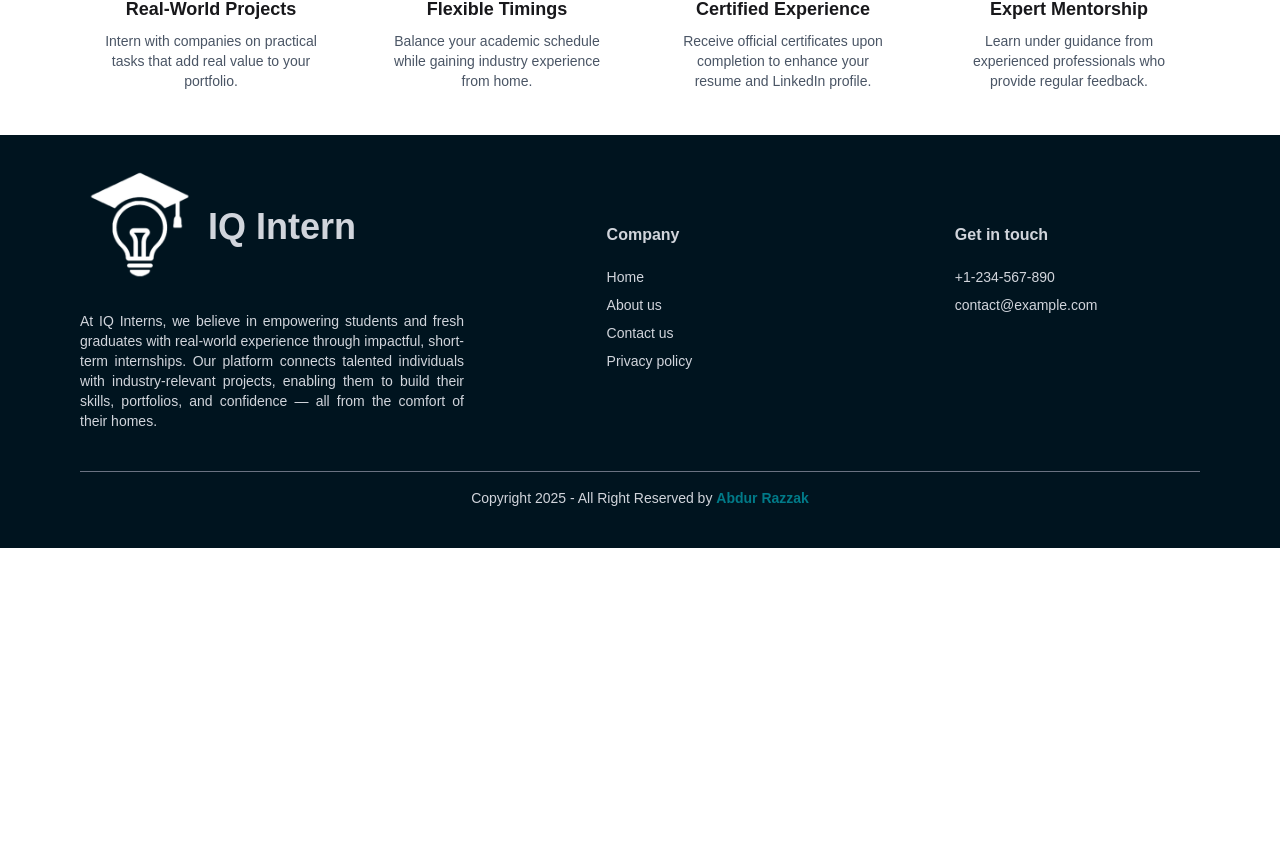
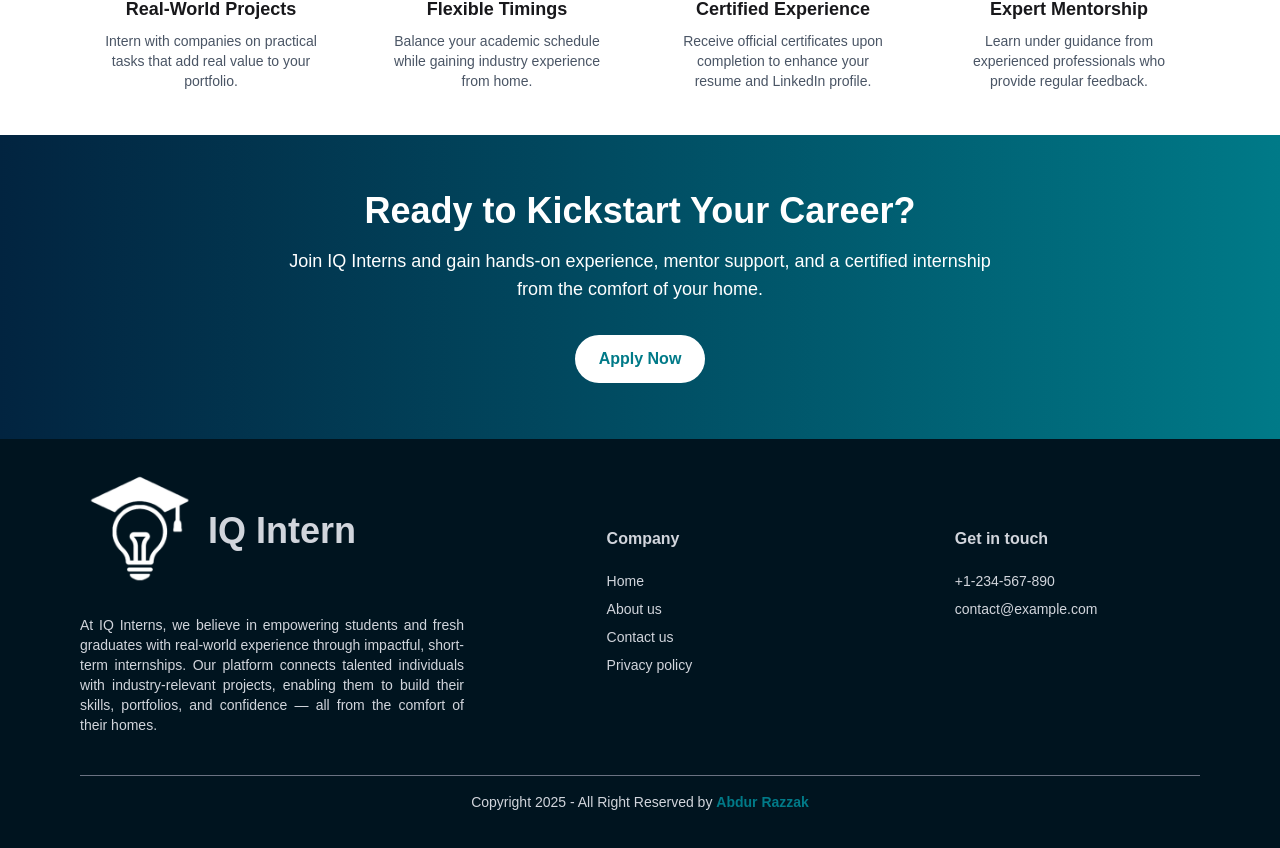
Before and after one commit to merazzak20/IQ-Intern, a React (Vite) app: page /about in a window 1280 px wide. Shown: the part 919-1767 px from the top of the page. Before the commit the page ends 1467 px from the top, so only its background shows below. Built offline with nearby package versions, Linux system fonts and the light colour scheme.

Commit message:
add CTA in about page

```diff
--- /dev/null
+++ b/src/Pages/About/AboutComponent/CTA.jsx
@@ -0,0 +1,28 @@
+import { Link } from "react-router";
+import Container from "../../../components/shared/Container";
+
+const CTA = () => {
+  return (
+    <div className="py-14 bg-gradient-to-l from-[#007A88] to-[#022440] text-white text-center ">
+      <Container>
+        <div className="max-w-3xl mx-auto px-6">
+          <h2 className="text-3xl md:text-4xl font-bold mb-4">
+            Ready to Kickstart Your Career?
+          </h2>
+          <p className="text-lg mb-8">
+            Join IQ Interns and gain hands-on experience, mentor support, and a
+            certified internship from the comfort of your home.
+          </p>
+          <Link
+            to="/apply"
+            className="inline-block bg-white text-[#007A88] font-bold px-6 py-3 rounded-full hover:bg-gray-100 transition"
+          >
+            Apply Now
+          </Link>
+        </div>
+      </Container>
+    </div>
+  );
+};
+
+export default CTA;
--- a/src/Pages/About/AboutPage.jsx
+++ b/src/Pages/About/AboutPage.jsx
@@ -2,6 +2,7 @@ import React from "react";
 import PageHeader from "../../components/shared/PageHeader";
 import MissionVision from "./AboutComponent/MissionVission";
 import WhyChoose from "./AboutComponent/WhyChoose";
+import CTA from "./AboutComponent/CTA";
 
 const AboutPage = () => {
   return (
@@ -9,6 +10,7 @@ const AboutPage = () => {
       <PageHeader title={"About Us!"}></PageHeader>
       <MissionVision></MissionVision>
       <WhyChoose></WhyChoose>
+      <CTA></CTA>
     </div>
   );
 };
```
